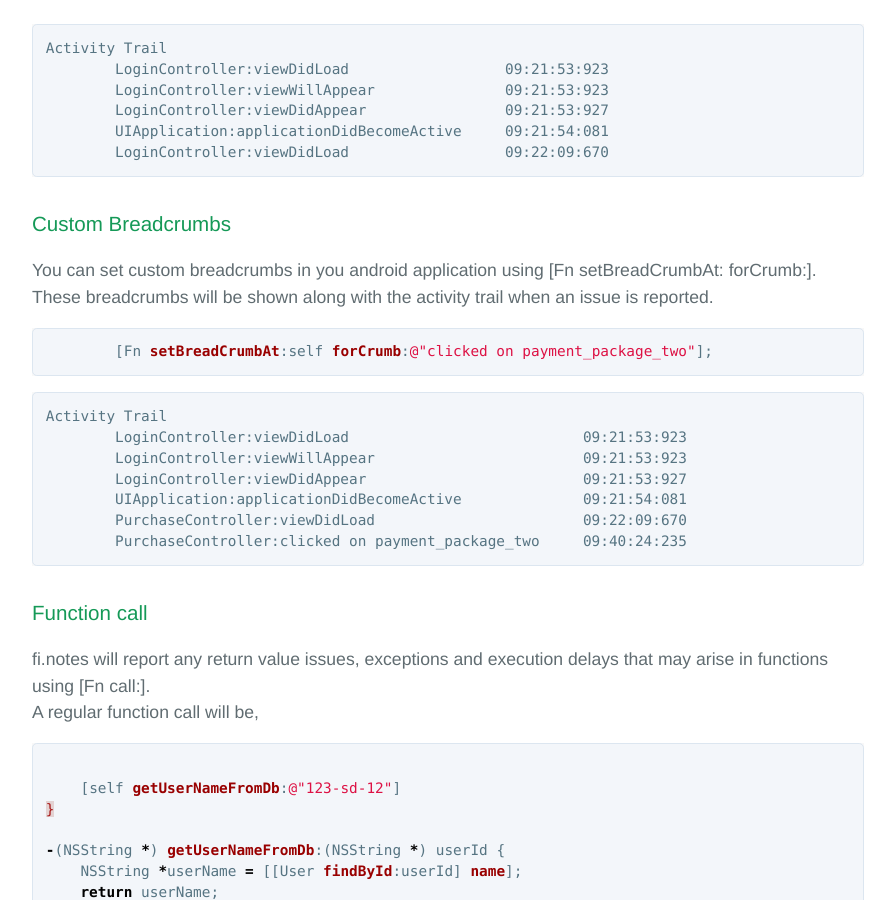
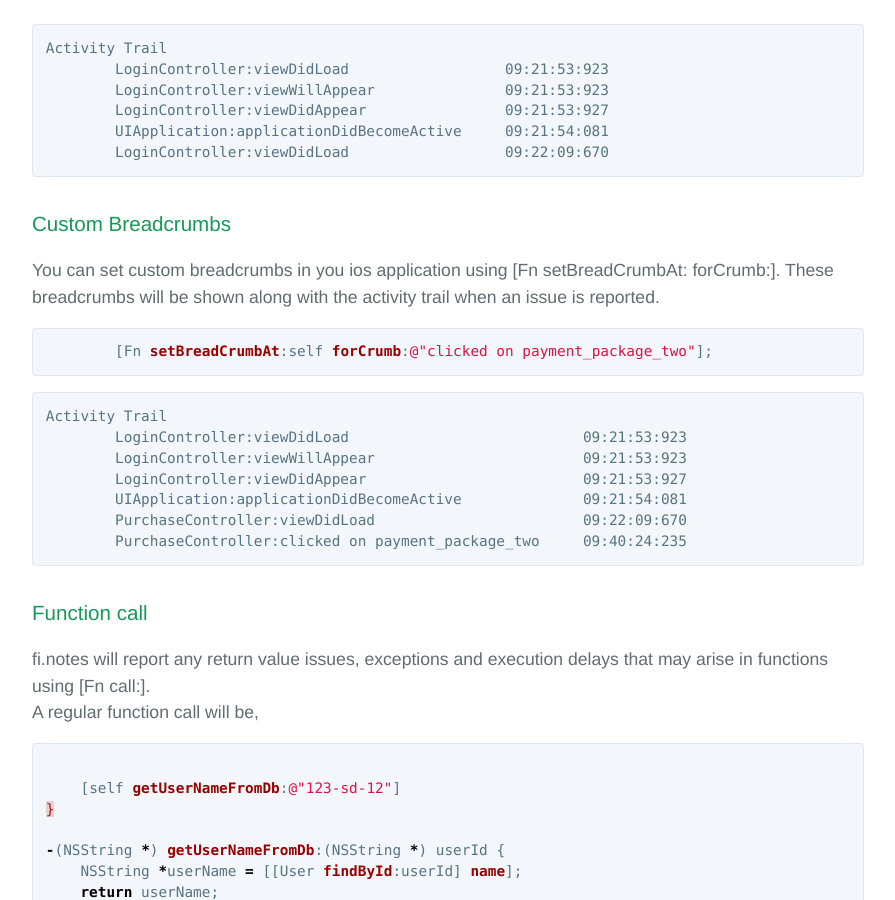
Before and after one commit to finotes/finotes.github.io, a Jekyll site: the page built from _posts/2018-02-02-objc-docs.md, in a window 1280 px wide and 900 px high, scrolled down 6677 px. Shown: the whole window, without its empty margins (192-1087 px from the left). Built offline with Jekyll 4.4.1, drawn with Linux system fonts in a browser that asks for light colours; some web fonts are replaced; some of the changed text lies outside the part shown.

Commit message:
Update 2018-02-02-objc-docs.md

````diff
--- a/_posts/2018-02-02-objc-docs.md
+++ b/_posts/2018-02-02-objc-docs.md
@@ -262,7 +262,7 @@ Activity Trail
 ```
 
 ### Custom Breadcrumbs
-You can set custom breadcrumbs in you android application using [Fn setBreadCrumbAt: forCrumb:]. These breadcrumbs will be shown along with the activity trail when an issue is reported.
+You can set custom breadcrumbs in you ios application using [Fn setBreadCrumbAt: forCrumb:]. These breadcrumbs will be shown along with the activity trail when an issue is reported.
 
 ```objc
         [Fn setBreadCrumbAt:self forCrumb:@"clicked on payment_package_two"];
````
Also changed, not shown: other parts of _posts/2018-02-02-objc-docs.md (+1 -1 lines).
